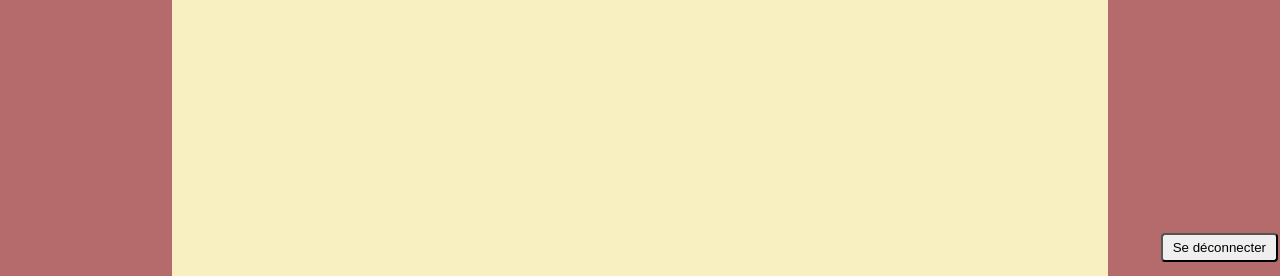
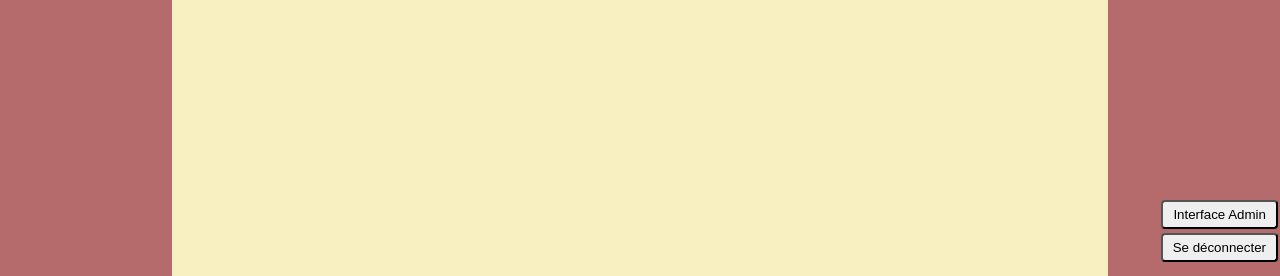
Before and after one commit to BenACS/projet_4, a PHP site: page / in a window 1280 px wide. Shown: the part 534-810 px from the top of the page. Run offline with PHP 8.4, Linux system fonts and the light colour scheme; the visitor is signed in with stand-in values (Sample User, id 1); data that the repository does not hold is empty; some libraries are stand-ins or nearby versions.

Commit message:
Ajout d'un bouton permettant l'afficher l'interface admin de base (affichage du titre des billets avec leur date). Création de la page d'interface admin de base. Modification des fichiers controleurs (fonctions d'affichage et autres).

```diff
--- a/Contenu/style.css
+++ b/Contenu/style.css
@@ -117,7 +117,13 @@ article + article {
     width: 156px;
 }
 
-#boutonPopup, #boutonDeco input {
+#boutonPopup, #boutonDeco input, #boutonPageAdmin input {
     padding: 5px 10px;
     border-radius: 4px;
 }
+
+#boutonPageAdmin {
+    position: fixed;
+    bottom: 37px;
+    right: 2px;
+}
--- a/Controleur/ControleurAccueil.php
+++ b/Controleur/ControleurAccueil.php
@@ -11,7 +11,7 @@ class ControleurAccueil {
         $this->billet = new Billet();
     }
 
-// Affiche la liste de tous les billets du blog
+	// Affiche la liste de tous les billets du blog
     public function accueil() {
         $billets = $this->billet->getBillets();
         $vue = new Vue("Accueil");
--- a/Controleur/ControleurAdmin.php
+++ b/Controleur/ControleurAdmin.php
@@ -18,15 +18,12 @@
 				// On met la variable de session à "true"
 				$_SESSION['login'] = true;
 
-				// On génère / affiche la vue d'accueil du blog
-				$this->billet = new Billet();
-				$billets = $this->billet->getBillets();
-				$vue = new Vue("Accueil");
-        		$vue->generer(array('billets' => $billets));
+				// On génère / affiche l'interface admin
+				$this->pageAdmin() ;
 			}
 			else {
 				// Si la fonction ne renvoie pas "true", on affiche un message d'erreur
-				throw new Exception("Erreur : Login ou Mot de passe incorrect.");
+				throw new Exception("Login ou Mot de passe incorrect");
 			}
 		}
 
@@ -40,4 +37,12 @@
 			$vue = new Vue("Accueil");
         	$vue->generer(array('billets' => $billets));
 		}
+
+		// Génère / affiche l'interface admin
+		public function pageAdmin() {
+			$this->billet = new Billet();
+	        $billets = $this->billet->getBillets();
+	        $vue = new Vue("Admin");
+	        $vue->generer(array('billets' => $billets));
+	    }
 	}
--- a/Controleur/Routeur.php
+++ b/Controleur/Routeur.php
@@ -44,8 +44,11 @@ class Routeur {
                     $this->ctrlAdmin->deconnecter();
                 }
                 else if ($_GET['action'] == 'admin') {
-                    $id = $this->getParametre($_POST, 'idActuel');
-                    $this->ctrlBillet->gerer($id);
+                    if ($_SESSION['login'] == 'true') {
+                        $this->ctrlAdmin->pageAdmin();
+                    }
+                    else
+                        throw new Exception("Accès non autorisé");
                 }
                 else
                     throw new Exception("Action non valide");
--- a/Vue/gabarit.php
+++ b/Vue/gabarit.php
@@ -16,6 +16,7 @@
         </div> <!-- #global -->
         <footer>
             <?php if ($_SESSION['login']) {
+                include "vueBoutonPageAdmin.php";
                 include "vueDeconnexion.php";
             }
             else {
--- a/Vue/vueAdmin.php
+++ b/Vue/vueAdmin.php
@@ -2,18 +2,12 @@
     ?>
     <article>
         <header>
-			<form id="formAdmin" method="POST" action="index.php?action=admin">
-				<input type="hidden" name="idActuel" value="<?= $billet['id'] ?>">
-				<input type="submit" name="action" value="supprimer">
-			</form>
-			<button onclick="toggleTinyMCE()">Modifier</button>
             <!-- Billet -->
             <a href="<?= "index.php?action=billet&id=" . $billet['id'] ?>">
                 <h2 class="titreBillet"><?= $billet['titre'] ?></h2>
             </a>
             <p>posté le <?= $billet['date'] ?></p>
         </header>
-        <p><?= $billet['contenu'] ?></p>
     </article>
     <hr />
 <?php endforeach; ?>
--- /dev/null
+++ b/Vue/vueBoutonPageAdmin.php
@@ -0,0 +1,3 @@
+<form id="boutonPageAdmin" method="POST" action="index.php?action=admin">
+	<input type="submit" value="Interface Admin">
+</form>
```
